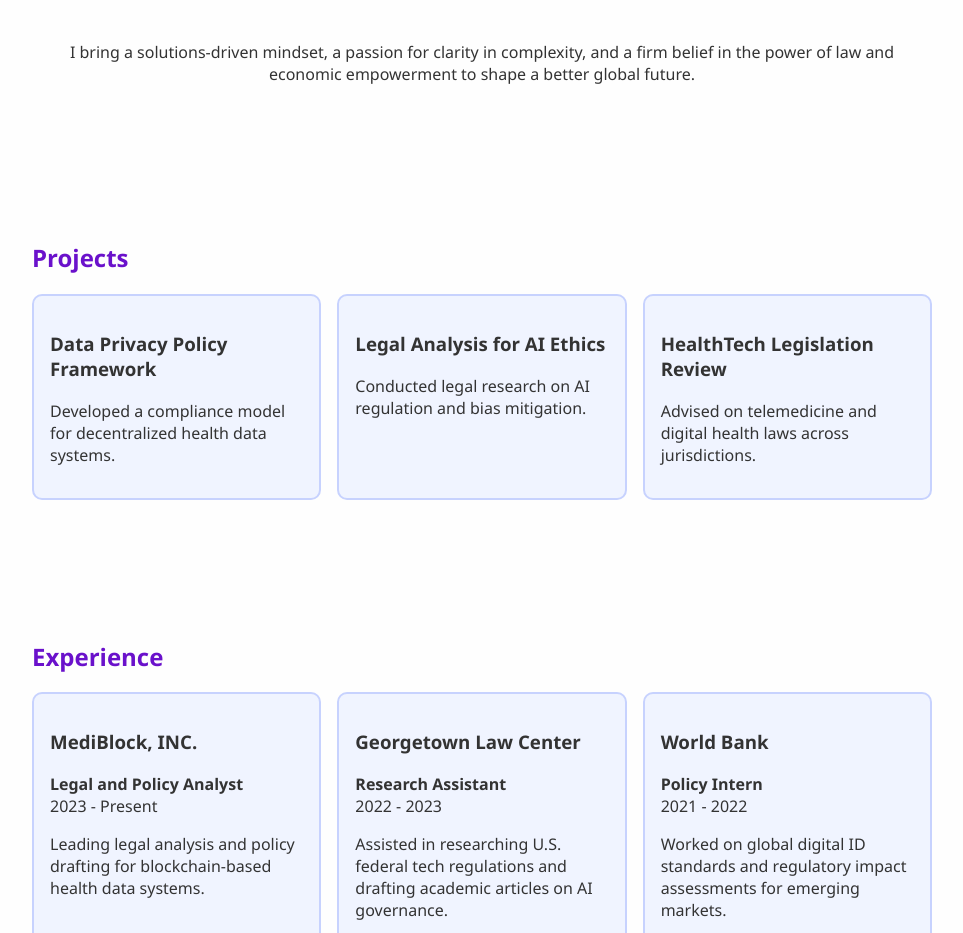
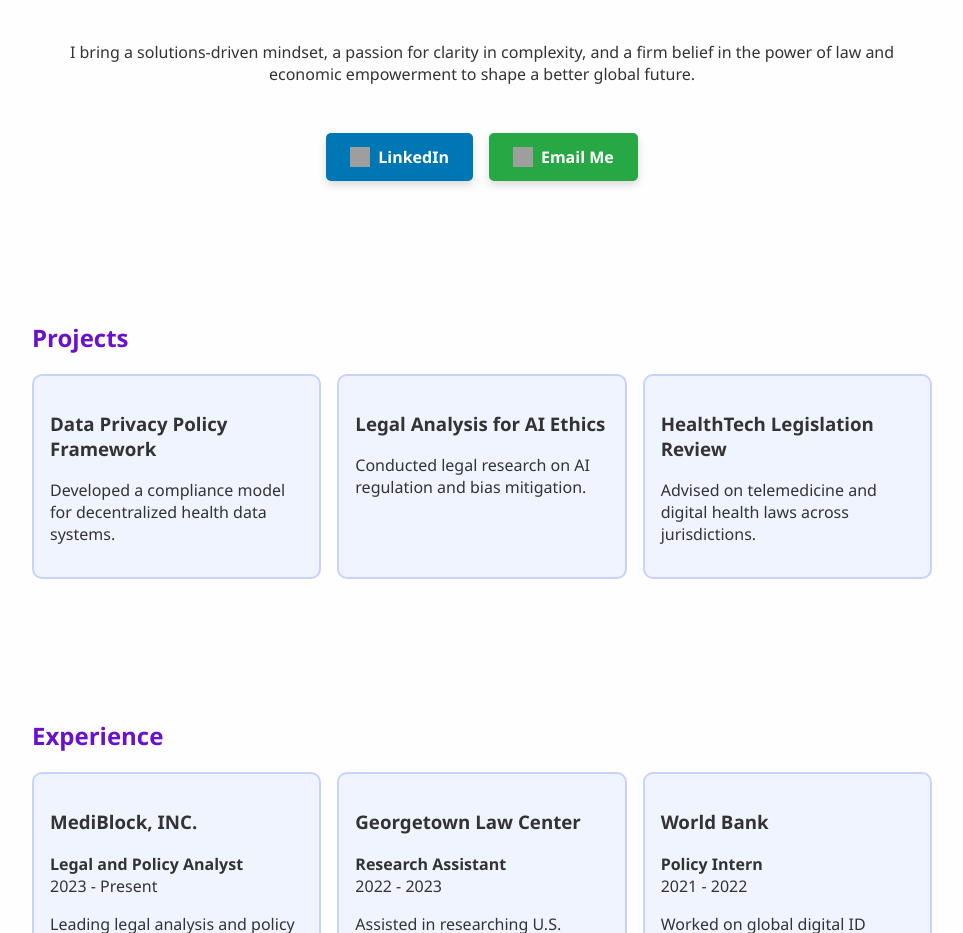
Before and after one commit to pvgowda/pvgowda.github.io, a plain HTML site: page index.html in a window 1280 px wide. Shown: the part 1320-2253 px from the top of the page, without its empty margins (158-1121 px from the left). Drawn offline with Linux system fonts and the light colour scheme; grey boxes are pictures that could not be loaded.

Commit message:
Update index.html

```diff
--- a/index.html
+++ b/index.html
@@ -265,7 +265,7 @@
   <h2>About Me</h2>
   <div class="about-content">
     <div class="about-photo">
-      <img src="preethi.jpg">
+      <img src="preethi.jpg" alt="Photo of Preethi Gowda">
     </div>
     <p><strong>Master of Laws, Georgetown Law | John H. Jackson Trade Scholar | International Economic Policy | Legal &amp; Public Policy Analyst</strong></p>
     <p>
@@ -280,8 +280,17 @@
     <p>
       I bring a solutions-driven mindset, a passion for clarity in complexity, and a firm belief in the power of law and economic empowerment to shape a better global future.
     </p>
+    <div class="button-group">
+      <a class="button-link linkedin" href="https://www.linkedin.com/in/preethi-gowda" target="_blank">
+        <img src="https://cdn-icons-png.flaticon.com/512/174/174857.png" alt="LinkedIn">LinkedIn
+      </a>
+      <a class="button-link resume" href="mailto:pv239@georgetown.edu">
+        <img src="https://cdn-icons-png.flaticon.com/512/732/732200.png" alt="Email">Email Me
+      </a>
+    </div>
   </div>
 </section>
+
 
 
   <section id="projects">
```
